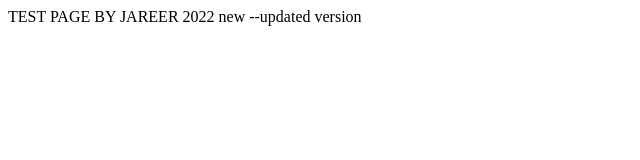
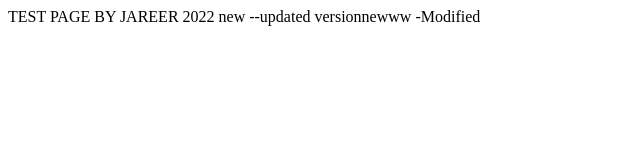
Before and after one commit to jeri7758/k8s, a plain HTML site: page index.html in a window 1280 px wide. Shown: the whole page, without its empty margins (0-640 px from the left). Drawn offline with Linux system fonts and the light colour scheme.

Commit message:
kub_deploy.sh addeddasdasd

```diff
--- a/index.html
+++ b/index.html
@@ -1,3 +1,3 @@
 <html>
-    TEST PAGE BY JAREER 2022 new --updated version
+    TEST PAGE BY JAREER 2022 new --updated versionnewww -Modified
 </html>
```
